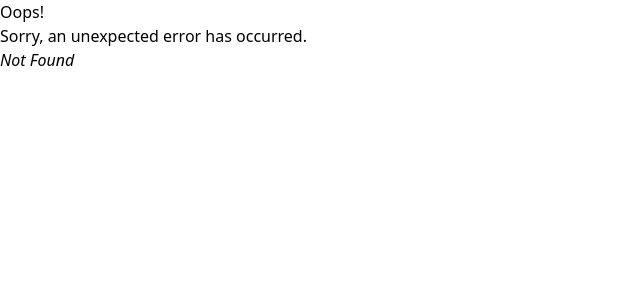
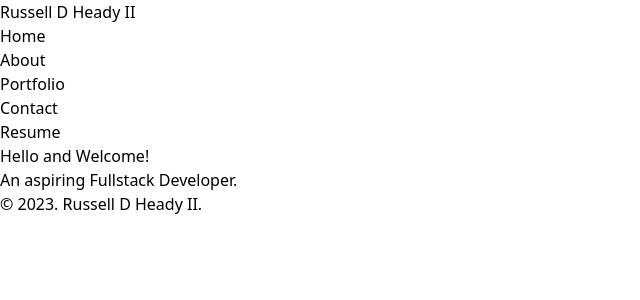
Before and after one commit to rdheadyii/Portfolio_V2-React, a React (Vite) app: page /Contact in a window 1280 px wide. Before the commit this address had no page. Shown: the top 300 px of the page, without its empty margins (0-640 px from the left). Built offline with nearby package versions, Linux system fonts and the light colour scheme.

Commit message:
added placeholder to contact and portfolio

```diff
--- a/src/pages/Contact.jsx
+++ b/src/pages/Contact.jsx
@@ -0,0 +1,10 @@
+export default function Contact() {
+    return (
+        <div>
+            <h1>Hello and Welcome!</h1>
+            <p>
+                An aspiring Fullstack Developer.
+            </p>
+        </div>
+    );
+}
--- a/src/pages/Portfolio.jsx
+++ b/src/pages/Portfolio.jsx
@@ -0,0 +1,10 @@
+export default function Portfolio() {
+    return (
+        <div>
+            <h1>Hello and Welcome!</h1>
+            <p>
+                An aspiring Fullstack Developer.
+            </p>
+        </div>
+    );
+}
```
Also changed, not shown: src/main.jsx (+10 -10 lines).
